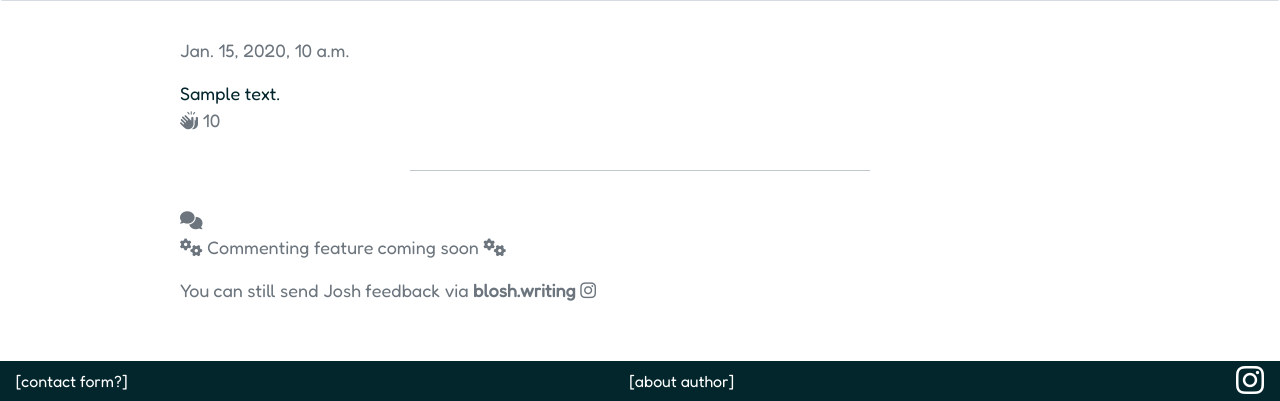
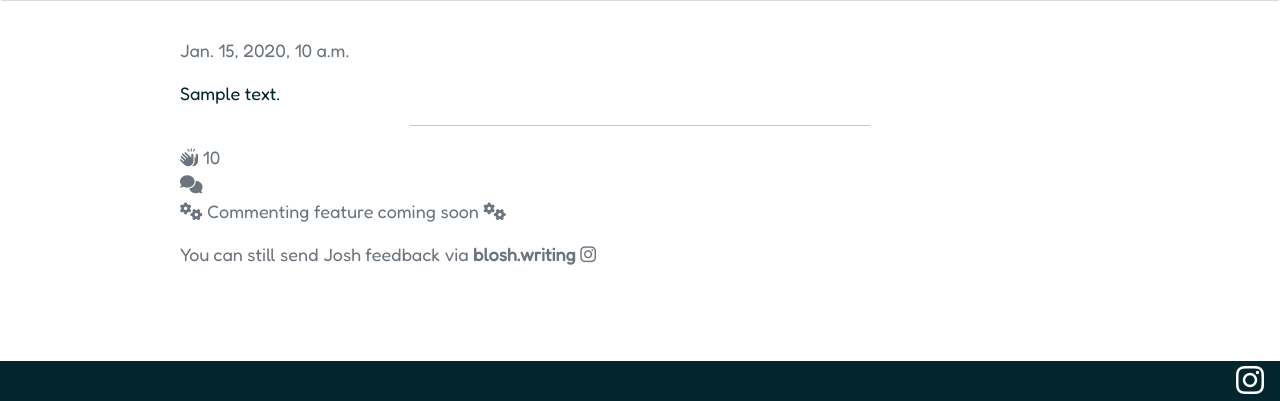
Before and after one commit to mountaincharlie/blosh_blog, a Django app: template templates/blog_view.html in a window 1280 px wide. Shown: the part 399-800 px from the top of the page. Run offline with Django 3.2, Linux system fonts and the light colour scheme; a user stored in the database is signed in; tables that the repository leaves empty hold one stand-in row (values such as "Sample post"); the template is opened without the code that fills it: values that come from a table or form of the project are taken from there, most other values are stand-ins (such as "Sample title", 1, 10 or a date in 2020); grey boxes marked "Sample" are stand-in pictures; data that the repository does not hold is empty; some libraries are stand-ins or nearby versions.

Commit message:
Add like feature for authorised users

```diff
--- a/blosh/urls.py
+++ b/blosh/urls.py
@@ -6,4 +6,5 @@ urlpatterns = [
     path('', views.BlogList.as_view(), name='home'),
     # the blog view opens in the blog title specific url (using slug)
     path('<slug:slug>', views.BlogView.as_view(), name='blog_view'),
+    path('like/<slug:slug>', views.BlogLike.as_view(), name='blog_like'),
 ]
--- a/static/css/style.css
+++ b/static/css/style.css
@@ -106,7 +106,7 @@ h1 {
 
 .blog-view hr{
     color: #03262d;
-    margin: 2em auto;
+    margin: 1em auto;
     width: 50%;
 }
 
@@ -236,6 +236,20 @@ li span {
     border-color: rgba(116, 173, 186, 0.8);
 }
 
+.like-btn {
+    border:none;
+    background-color: #fff;
+}
+
+.like-btn i:hover {
+    color: rgba(116, 173, 186, 0.8);
+}
+
+.like-hightlight{
+    /* color: rgba(116, 173, 186, 0.8); */
+    color: gold;
+}
+
 /* .read-more{
     position: absolute;
     width: 100%;
--- a/templates/base.html
+++ b/templates/base.html
@@ -74,8 +74,8 @@
         <!-- footer -->
         <footer class="footer--bg-blue-black">
             <ul class="horizontal-list">
-                <li>[contact form?]</li>
-                <li>[about author]</li>
+                <li></li> <!-- [contact form?] -->
+                <li></li> <!-- [about author] -->
                 <li><a class="footer-icons" href="https://www.instagram.com/blosh.writing/" target="_blank" aria-label="Instagram icon"><i class="fa-brands fa-instagram fa-2x"></i></a></li>
             </ul>
         </footer>
--- a/templates/blog_view.html
+++ b/templates/blog_view.html
@@ -32,17 +32,34 @@
     <div>
         {{ blog.content | safe }}
     </div>
-
+    <hr>
     <!-- the like/comment icon whether user is logged in or not -->
     <div class="text-muted">
-        <i class="fa-solid fa-hands-clapping"></i>
+        {% if user.is_authenticated %}
+            <!-- display inline, sends tp post_like url, uses slug argument POSt method -->
+            <form class="d-inline" method="post" action="{% url 'blog_like' blog.slug %}">
+                {% csrf_token %}
+                {% if liked %}
+                <button type="submit" name="blog_id" value="{{ blog.slug }}" class="like-btn">
+                    <i class="fa-solid fa-hands-clapping like-hightlight"></i>
+                </button>
+                {% else %}
+                <button type="submit" name="blog_id" value="{{ blog.slug }}" class="like-btn text-muted">
+                    <i class="fa-solid fa-hands-clapping"></i>
+                </button>
+                {% endif %}
+            </form>
+            <!-- if user not logged in -->
+        {% else %}
+            <i class="fa-solid fa-hands-clapping"></i>
+        {% endif %}
+
         {{ blog.number_of_likes }}
     </div>
-    <hr>
     <!-- displaying approved comments -->
-    <div class="text-muted">
+    <!-- <div class="text-muted">
         <i class="fa-solid fa-comments"></i>
-        <!-- {{ blog.number_of_comments }}
+        {{ blog.number_of_comments }}
         <h3>Comments:</h3>
         <div>
             {% for comment in comments %}
@@ -55,10 +72,11 @@
                 {{ comment.body | linebreaks}}
             </div>
         </div>
-        {% endfor %} -->
-    </div>
+        {% endfor %}
+    </div> -->
     {% if user.is_authenticated %}
     <div class="text-muted">
+        <i class="fa-solid fa-comments"></i>
         <p><i class="fa-solid fa-gears"></i> Commenting feature coming soon <i class="fa-solid fa-gears"></i></p>
         <p>You can still send Josh feedback via <strong><a href="https://www.instagram.com/blosh.writing/" target="_blank">blosh.writing <i class="fa-brands fa-instagram"></i></a></strong></p>
     </div>
```
Also changed, not shown: blosh/views.py (+18 -1 lines).
